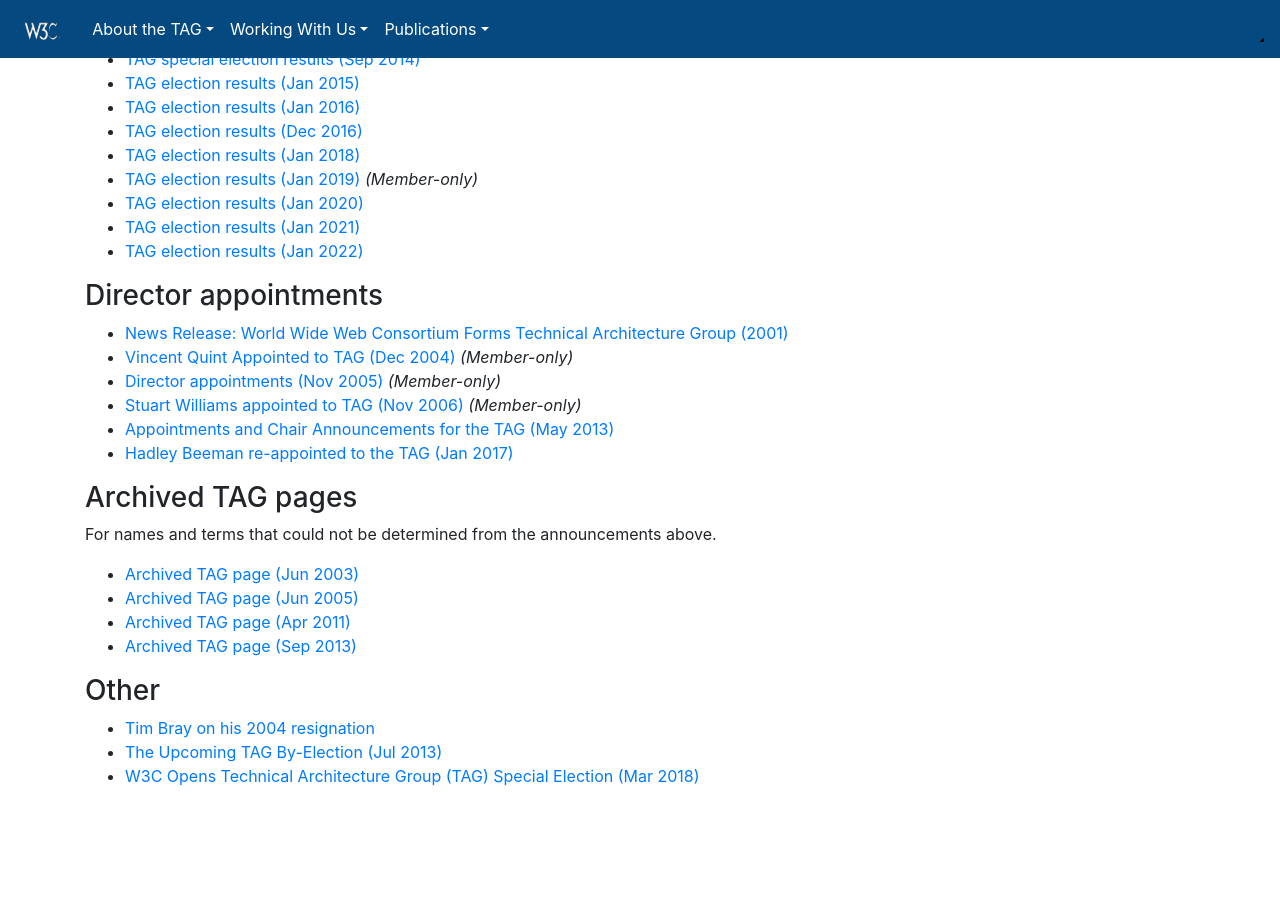
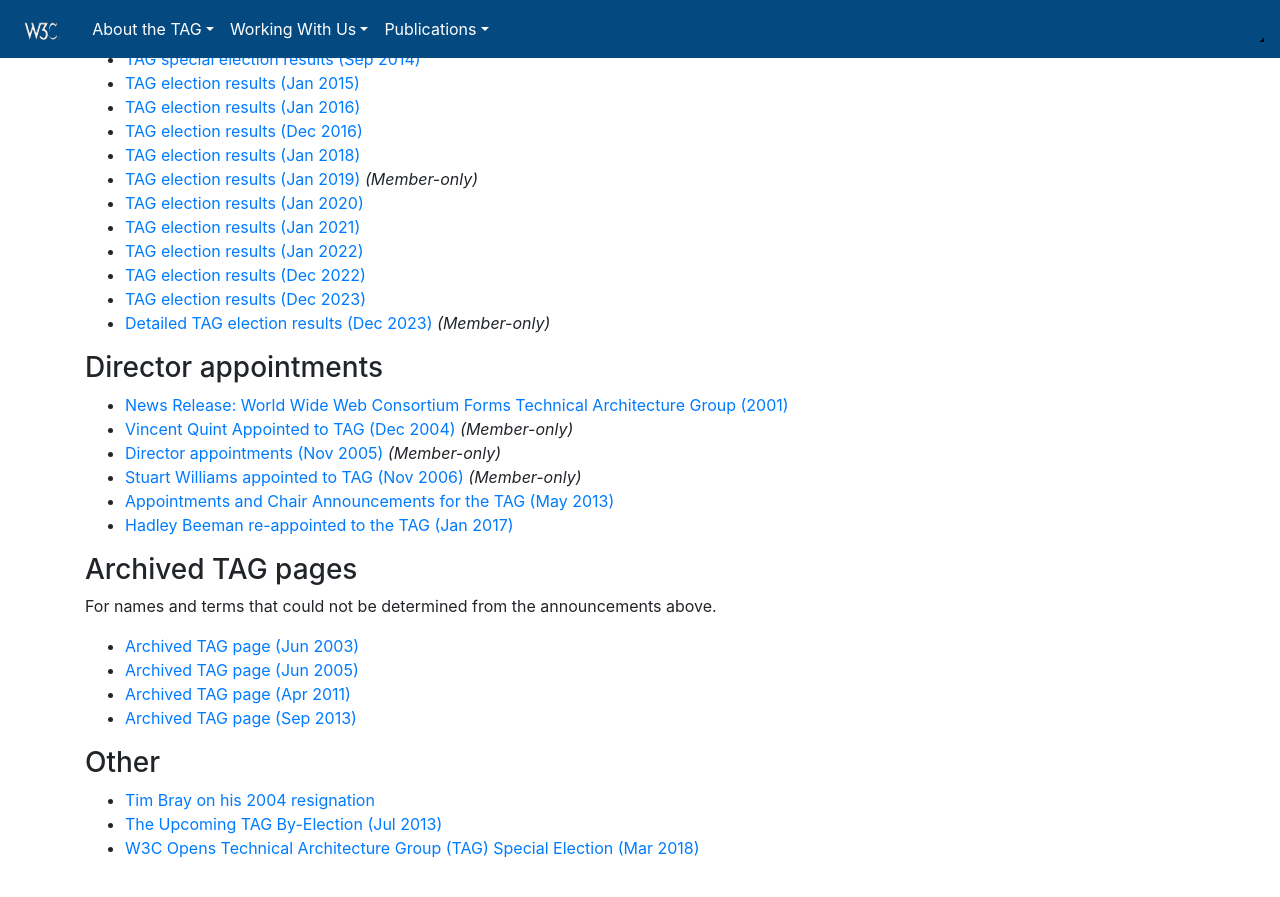
Before and after one commit to w3ctag/tag.w3.org, a Jekyll site: the page built from history/index.md, in a window 1280 px wide and 900 px high, scrolled down 2026 px. Shown: the top 897 px of the window. Built offline with Jekyll 4.4.1, drawn with Linux system fonts in a browser that asks for light colours; nearby versions of some CDN libraries; library files that are not in the unit come from our copies; before the commit the page ends 2854 px from its top, so only the background shows below that.

Commit message:
added link to election results (#44)
* added link to election results

* Update history/index.md

looks better, thanks!

Co-authored-by: Lea Verou <lea@verou.me>

---------

Co-authored-by: Lea Verou <lea@verou.me>

```diff
--- a/history/index.md
+++ b/history/index.md
@@ -46,6 +46,9 @@
 - [TAG election results (Jan 2020)](https://www.w3.org/blog/news/archives/8231)
 - [TAG election results (Jan 2021)](https://www.w3.org/blog/news/archives/8846)
 - [TAG election results (Jan 2022)](https://www.w3.org/blog/news/archives/9377)
+- [TAG election results (Dec 2022)](https://www.w3.org/news/2022/w3c-advisory-committee-elects-technical-architecture-group-11/)
+- [TAG election results (Dec 2023)](https://www.w3.org/news/2023/w3c-advisory-committee-elects-technical-architecture-group/)
+- [Detailed TAG election results (Dec 2023)](https://lists.w3.org/Archives/Member/w3c-ac-members/2023OctDec/0059.html) *(Member-only)*
 
 ### Director appointments
 
```
